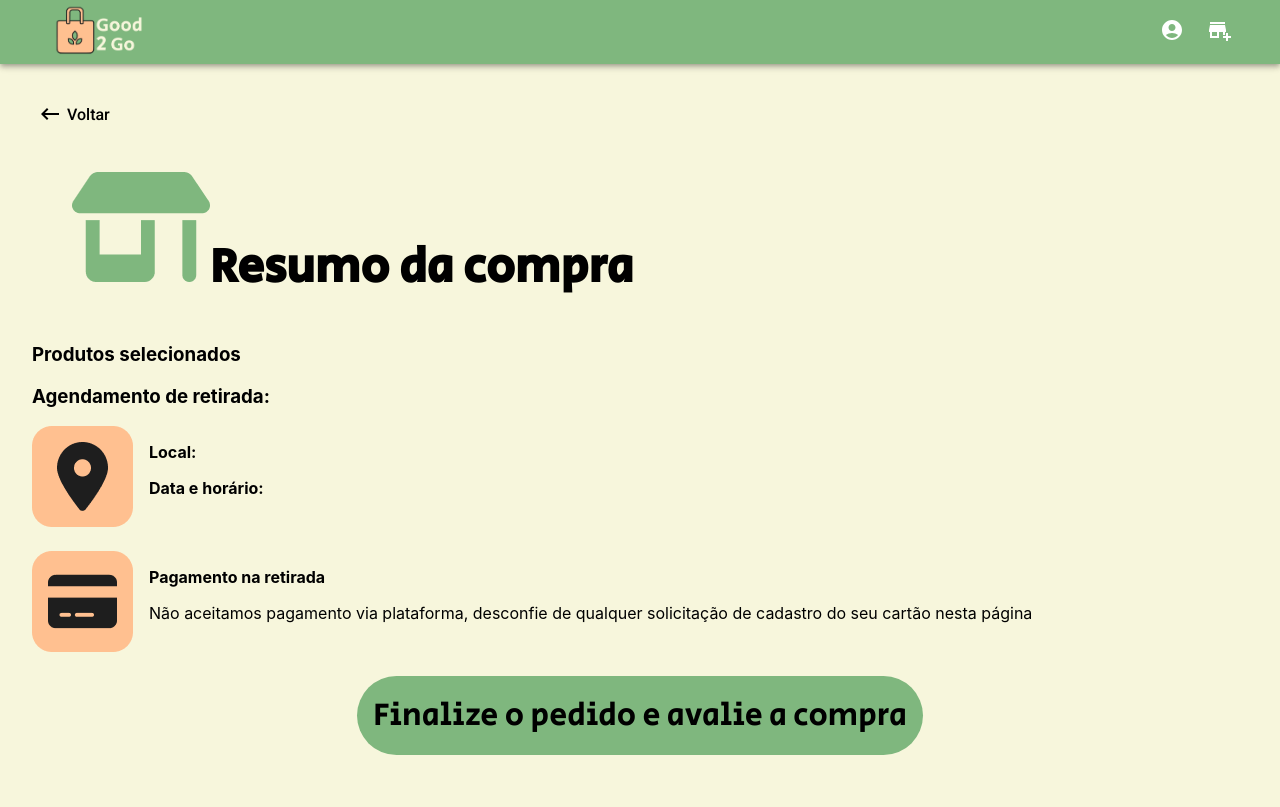
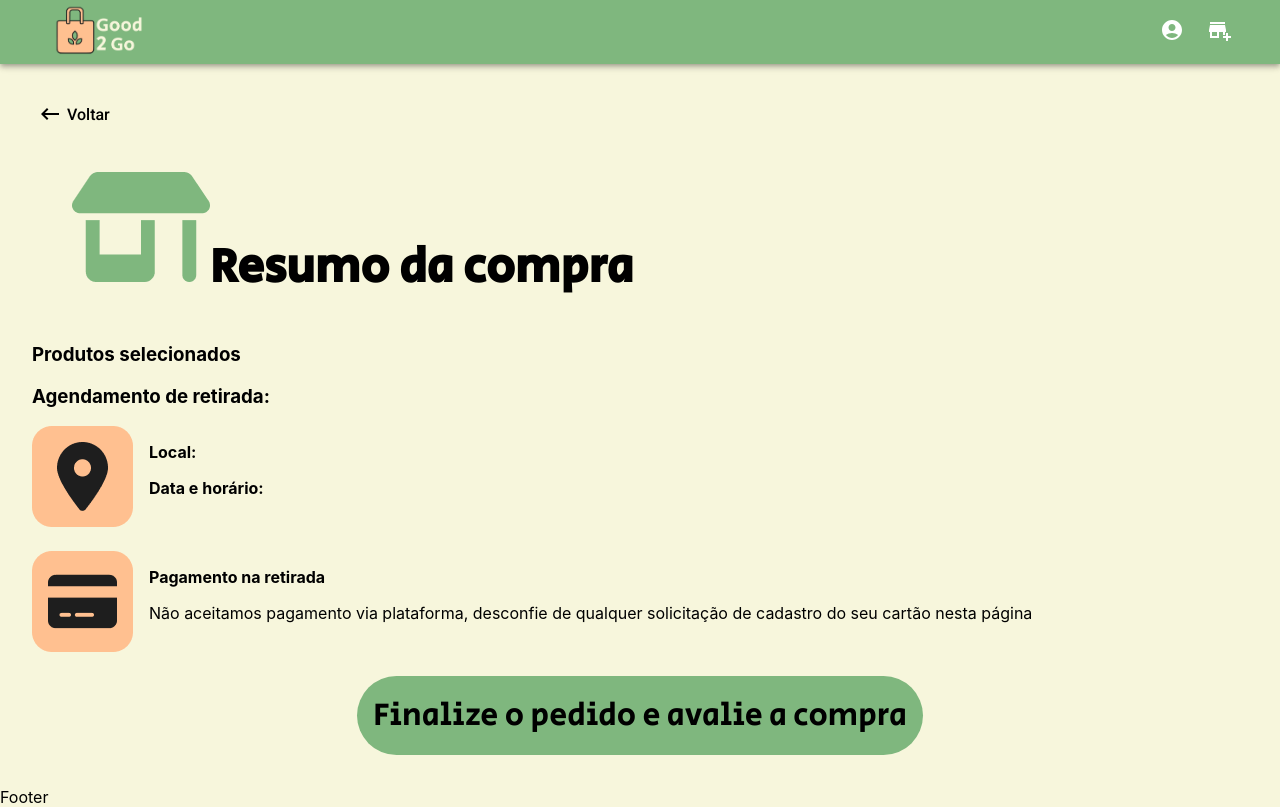
Before and after one commit to TaisaBraga/labs-hack-project, a React (Create React App) app in the folder FRONT/: page /shopCar in a window 1280 px wide. Built offline with nearby package versions, Linux system fonts and the light colour scheme.

Commit message:
create footer

```diff
--- /dev/null
+++ b/FRONT/src/components/organisms/Footer.tsx
@@ -0,0 +1,7 @@
+import React from 'react'
+
+export const Footer = () => {
+  return (
+    <div>Footer</div>
+  )
+}
--- a/FRONT/src/index.tsx
+++ b/FRONT/src/index.tsx
@@ -5,6 +5,7 @@
 import reportWebVitals from './reportWebVitals';
 import { NavBar } from './components/organisms/NavBar';
 import { BrowserRouter } from 'react-router-dom';
+import { Footer } from './components/organisms/Footer';
 
 const root = ReactDOM.createRoot(
   document.getElementById('root') as HTMLElement
@@ -13,6 +14,7 @@
   <BrowserRouter>
     <NavBar />
     <App />
+    <Footer />
   </BrowserRouter>
 );
 
```
